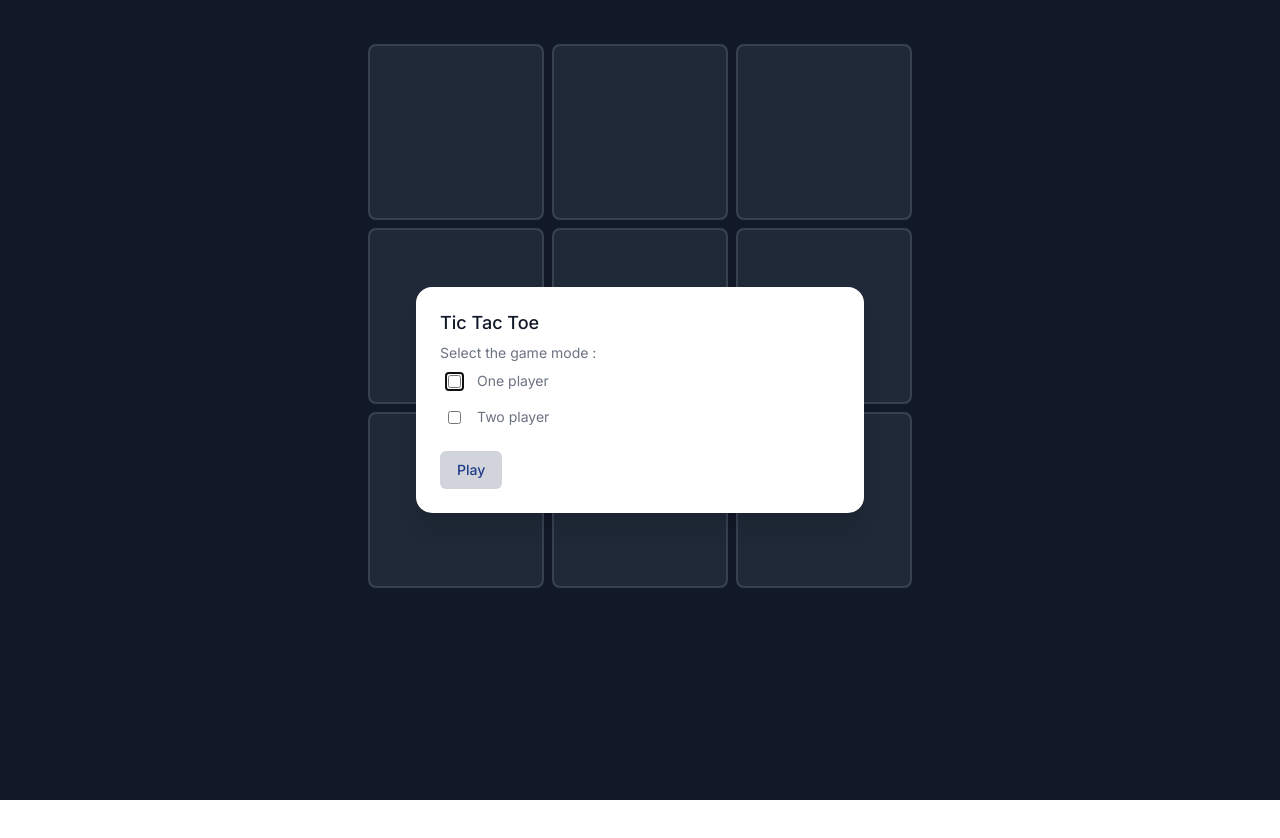
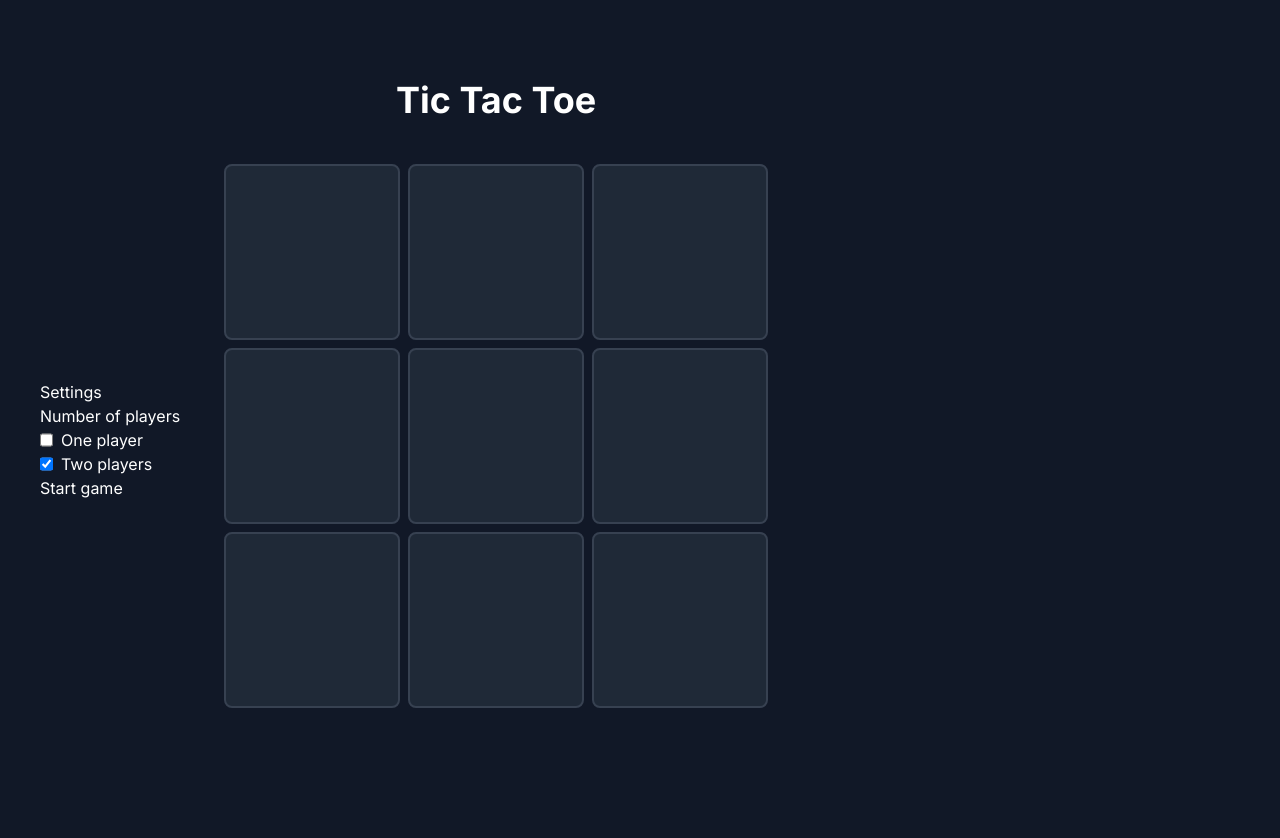
Before and after one commit to Clarkmcev/tictactoe, a Next.js app: page / in a window 1280 px wide. Shown: the top 838 px of the page. Before the commit the page ends 800 px from the top, so only its background shows below. Built offline with nearby package versions, Linux system fonts and the light colour scheme.

Commit message:
work in progress

```diff
--- /dev/null
+++ b/src/app/components/Board.tsx
@@ -0,0 +1,45 @@
+import React, { useEffect, useState } from 'react';
+import Card from './Card';
+import Settings from './Settings';
+
+export type BoardProps = {
+  grid: number[][];
+  setGrid: any
+  gameOver: any
+  setGameOver: any
+  turn: any
+  setTurn: any
+};
+
+function Board({ grid, setGrid, gameOver, setGameOver, turn, setTurn }: BoardProps) {
+
+  return (
+    <main className="flex min-h-screen flex-col items-center justify-between p-10 bg-gray-900">
+      <div>
+        <div className="text-white font-bold text-4xl text-center mb-10">
+          Tic Tac Toe
+        </div>
+        {grid.map((row, rowIndex) => (
+          <div key={rowIndex} className="flex">
+            {grid.map((col, colIndex) => (
+              <Card
+                value={grid[rowIndex][colIndex]}
+                key={colIndex}
+                position={[rowIndex, colIndex]}
+                disabled={grid[rowIndex][colIndex] !== 0}
+                grid={grid}
+                setGrid={setGrid}
+                turn={turn}
+                setTurn={setTurn}
+                gameOver={gameOver}
+                setGameOver={setGameOver}
+              />
+            ))}
+          </div>
+        ))}
+      </div>
+    </main>
+  );
+}
+
+export default Board;
--- a/src/app/components/Card.tsx
+++ b/src/app/components/Card.tsx
@@ -1,6 +1,6 @@
 'use client';
 
-import React, { useEffect, useState } from 'react';
+import React from 'react';
 import { Grid } from '../page';
 
 type CardProps = {
--- a/src/app/components/MyDialog.tsx
+++ b/src/app/components/MyDialog.tsx
@@ -6,7 +6,7 @@ type MyDialogProps = {
   setIsOpen: React.Dispatch<React.SetStateAction<boolean>>;
 };
 
-export function InitDialog({ isOpen, setIsOpen, onClick }: MyDialogProps) {
+export function InitDialog({ isOpen, setIsOpen }: MyDialogProps) {
   function closeModal() {
     setIsOpen(false);
   }
@@ -71,10 +71,7 @@ export function InitDialog({ isOpen, setIsOpen, onClick }: MyDialogProps) {
                   <button
                     type="button"
                     className="inline-flex justify-center rounded-md border border-transparent bg-gray-300 px-4 py-2 text-sm font-medium text-blue-900 hover:bg-blue-200 focus:outline-none focus-visible:ring-2 focus-visible:ring-blue-500 focus-visible:ring-offset-2"
-                    onClick={() => {
-                      closeModal();
-                      onClick();
-                    }}
+                    onClick={() => closeModal()}
                   >
                     Play
                   </button>
--- /dev/null
+++ b/src/app/components/Settings.tsx
@@ -0,0 +1,84 @@
+import React, { useState } from 'react';
+import {
+  KEY_EASY_DIFFICULTY,
+  KEY_HARD_DIFFICULTY,
+  KEY_MEDIUM_DIFFICULTY,
+  KEY_MODE_DUO,
+  KEY_MODE_SOLO,
+} from './utils';
+
+export type SettingProps = {
+  onClick: any
+}
+
+function Settings({ onClick } : SettingProps) {
+  const [mode, setMode] = useState(KEY_MODE_DUO);
+  const [difficulty, setDifficulty] = useState(KEY_EASY_DIFFICULTY);
+
+  return (
+    <div className="text-white">
+      <p>Settings</p>
+      <div className="">
+        <p>Number of players</p>
+        <div>
+          <label className="flex space-x-2">
+            <input
+              type="checkbox"
+              checked={mode === KEY_MODE_SOLO}
+              onClick={() => setMode(KEY_MODE_SOLO)}
+            />
+            <p>One player</p>
+          </label>
+        </div>
+        <div>
+          <label className="flex space-x-2">
+            <input
+              type="checkbox"
+              checked={mode === KEY_MODE_DUO}
+              onClick={() => setMode(KEY_MODE_DUO)}
+            />
+            <p>Two players</p>
+          </label>
+        </div>
+        {mode === KEY_MODE_SOLO ? (
+          <div>
+            <p>Difficulty</p>
+            <div>
+              <label className="flex space-x-2">
+                <input
+                  type="checkbox"
+                  checked={difficulty === KEY_EASY_DIFFICULTY}
+                  onClick={() => setDifficulty(KEY_EASY_DIFFICULTY)}
+                />
+                <p>Easy</p>
+              </label>
+            </div>
+            <div>
+              <label className="flex space-x-2">
+                <input
+                  type="checkbox"
+                  checked={difficulty === KEY_MEDIUM_DIFFICULTY}
+                  onClick={() => setDifficulty(KEY_MEDIUM_DIFFICULTY)}
+                />
+                <p>Medium</p>
+              </label>
+            </div>
+            <div>
+              <label className="flex space-x-2">
+                <input
+                  type="checkbox"
+                  checked={difficulty === KEY_HARD_DIFFICULTY}
+                  onClick={() => setDifficulty(KEY_HARD_DIFFICULTY)}
+                />
+                <p>Hard</p>
+              </label>
+            </div>
+          </div>
+        ) : null}
+        <button onClick={onClick}>Start game</button>
+      </div>
+    </div>
+  );
+}
+
+export default Settings;
--- a/src/app/components/utils.tsx
+++ b/src/app/components/utils.tsx
@@ -0,0 +1,6 @@
+export const KEY_EASY_DIFFICULTY = 'easy'
+export const KEY_MEDIUM_DIFFICULTY = 'medium'
+export const KEY_HARD_DIFFICULTY = 'hard'
+
+export const KEY_MODE_SOLO = 'solo'
+export const KEY_MODE_DUO = 'duo'
--- a/src/app/page.tsx
+++ b/src/app/page.tsx
@@ -4,6 +4,8 @@ import Image from 'next/image';
 import Card from './components/Card';
 import { useEffect, useState } from 'react';
 import { InitDialog } from './components/MyDialog';
+import Board from './components/Board';
+import Settings from './components/Settings';
 
 export type Grid = {
   grid: number[][];
@@ -20,13 +22,14 @@ export default function Home() {
   const [grid, setGrid] = useState<Grid>({
     grid: gridInit,
   });
+
   const [gameOver, setGameOver] = useState(true);
-  const [currentPlayer, setCurrentPlayer] = useState(1);
 
   function resetGame(grid: Grid) {
     setGrid({ grid: gridInit });
     setTurn(0);
     setGameOver(false);
+    console.log('triggered')
   }
 
   function checkWin(grid: Grid) {
@@ -81,31 +84,14 @@ export default function Home() {
 
   useEffect(() => {
     checkWin(grid);
-  }, [turn]);
+  }, [turn, grid]);
 
   return (
-    <main className="flex min-h-screen flex-col items-center justify-between p-10 bg-gray-900 ">
-      <div>
-        {grid.grid.map((row, rowIndex) => (
-          <div key={rowIndex} className="flex">
-            {grid.grid.map((col, colIndex) => (
-              <Card
-                value={grid.grid[rowIndex][colIndex]}
-                key={colIndex}
-                position={[rowIndex, colIndex]}
-                disabled={grid.grid[rowIndex][colIndex] !== 0}
-                grid={grid.grid}
-                setGrid={setGrid}
-                turn={turn}
-                setTurn={setTurn}
-                gameOver={gameOver}
-                setGameOver={setGameOver}
-              />
-            ))}
-          </div>
-        ))}
-      </div>
-      {gameOver ? <InitDialog isOpen={gameOver} setIsOpen={setGameOver} onClick={() => resetGame()}/> : null}
+    <main className="flex min-h-screen items-center p-10 bg-gray-900">
+      <Settings onClick={resetGame} />
+      <Board grid={grid.grid} setGrid={setGrid} gameOver={gameOver} setGameOver={setGameOver} turn={turn} setTurn={setTurn} />
+      {/* GameStatusDialog */}
+      {/* {gameOver ? <InitDialog isOpen={gameOver} setIsOpen={setGameOver} onClick={() => resetGame()}/> : null} */}
       {/* {gameOver ?<>wwww</> : null} */}
     </main>
   );
```
Also changed, not shown: 1 other file (tests, documents, lock files or other folders).
